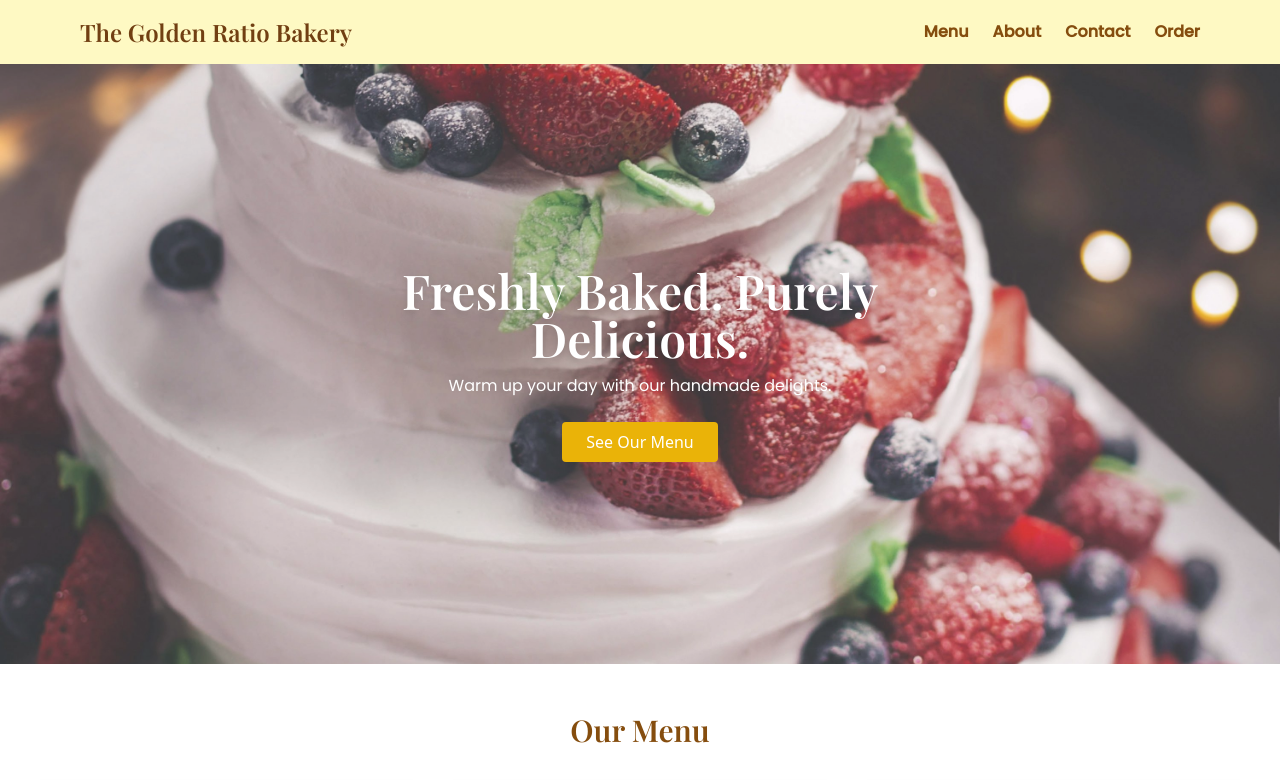
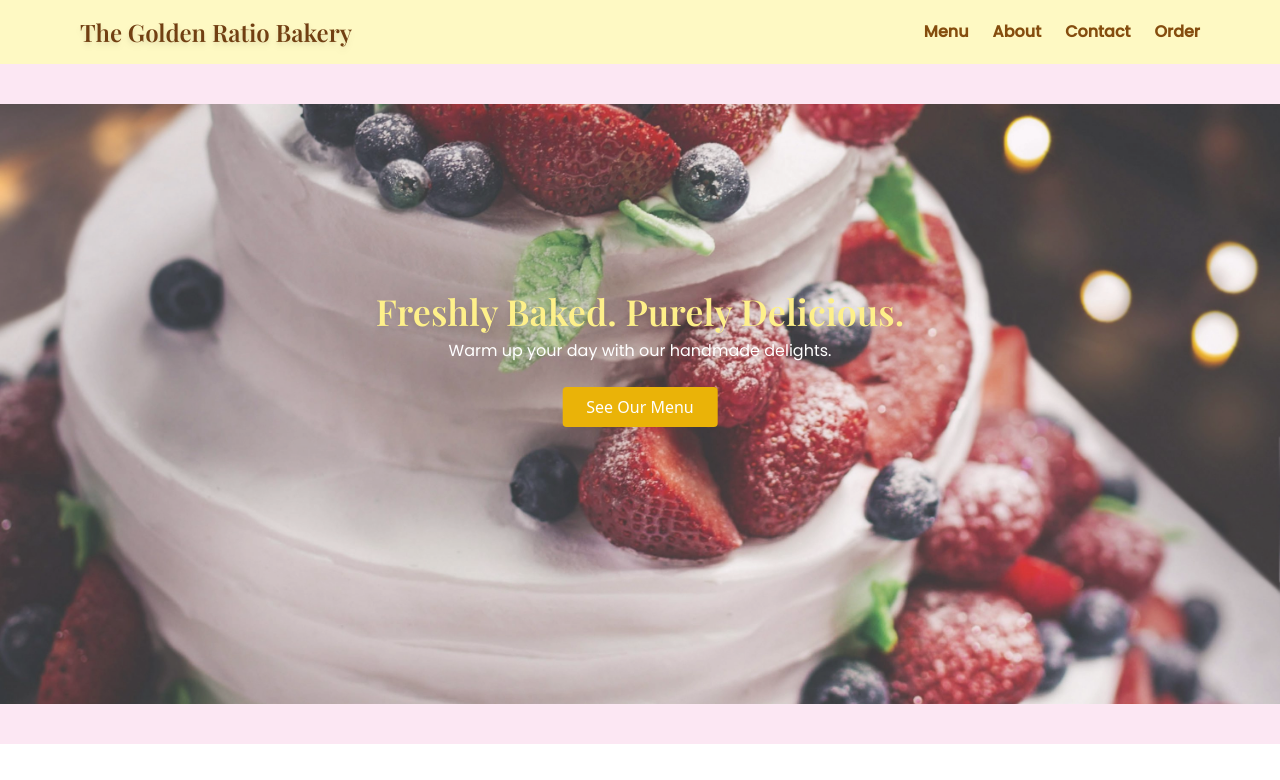
Before and after one commit to BloodlineX/smart-bakery, a React (Create React App) app: page / in a window 1280 px wide. Shown: the top 780 px of the page. Built offline with nearby package versions, Linux system fonts and the light colour scheme.

Commit message:
Updated App.js with new design, fonts and animation

```diff
--- a/src/App.js
+++ b/src/App.js
@@ -9,10 +9,9 @@ function App() {
 
   return (
     <div className="font-sans">
-      {/* Header */}
       <header className="bg-yellow-100 shadow">
         <nav className="max-w-6xl mx-auto px-4 py-4 flex justify-between items-center">
-          <h1 className="text-2xl font-heading text-yellow-900">The Golden Ratio Bakery</h1>
+          <h1 className="text-2xl font-heading text-yellow-900 drop-shadow-md">The Golden Ratio Bakery</h1>
           <ul className="flex gap-6 text-yellow-800 font-semibold font-body">
             <li><a href="#menu">Menu</a></li>
             <li><a href="#about">About</a></li>
@@ -23,40 +22,28 @@ function App() {
       </header>
 
       {/* Hero Section */}
-      <section className="relative text-center bg-pink-100">
-        <img
-          src="/cake.jpg"
-          alt="Delicious Cake"
-          className="w-full h-[600px] object-cover opacity-80"
-        />
-        <div className="absolute top-1/2 left-1/2 transform -translate-x-1/2 -translate-y-1/2 z-10 text-white">
-          <h2
-            className="text-5xl font-heading drop-shadow-lg glow"
-            data-aos="zoom-in"
-          >
+      <section className="relative text-center py-10 bg-pink-100">
+        <img src="/cake.jpg" alt="Delicious Cake" className="w-full h-[600px] object-cover opacity-80" />
+        <div className="absolute top-1/3 left-1/2 -translate-x-1/2 text-white">
+          <h2 className="text-4xl font-heading drop-shadow-lg text-yellow-200 animate-pulse">
             Freshly Baked. Purely Delicious.
           </h2>
-          <p className="mt-3 font-body">Warm up your day with our handmade delights.</p>
-          <a
-            href="#menu"
-            className="mt-6 inline-block px-6 py-2 bg-yellow-500 text-white rounded hover:bg-yellow-600 transition"
-          >
-            See Our Menu
-          </a>
+          <p className="font-body text-white mt-2">Warm up your day with our handmade delights.</p>
+          <a href="#menu" className="mt-6 inline-block px-6 py-2 bg-yellow-500 text-white rounded hover:bg-yellow-600 transition">See Our Menu</a>
         </div>
       </section>
 
       {/* Menu Section */}
       <section id="menu" className="py-12 bg-white text-center">
-        <h2 className="text-3xl font-heading mb-8 text-yellow-800">Our Menu</h2>
+        <h2 className="text-3xl font-heading mb-8 text-yellow-800" data-aos="fade-up">Our Menu</h2>
         <div className="grid md:grid-cols-3 gap-6 px-8">
           {[
             { src: "/bread1.jpg", title: "Breads", desc: "Crusty sourdough, soft rolls, and more." },
             { src: "/cake1.jpg", title: "Cakes", desc: "Chocolate, vanilla, fruit — all made fresh daily." },
             { src: "/pastry.jpg", title: "Pastries", desc: "Swirls, tarts, puffs and cookies with love." }
           ].map((item, i) => (
-            <div key={i} className="bg-yellow-50 shadow-md rounded-lg p-4" data-aos="fade-up">
-              <img src={item.src} alt={item.title} className="w-full h-80 object-cover rounded" />
+            <div key={i} className="bg-yellow-50 shadow-md rounded-lg p-4" data-aos="zoom-in">
+              <img src={item.src} alt={item.title} className="w-full h-85 object-cover rounded" />
               <h3 className="mt-4 text-xl font-heading">{item.title}</h3>
               <p className="mt-2 text-sm text-gray-600 font-body">{item.desc}</p>
             </div>
@@ -66,8 +53,8 @@ function App() {
 
       {/* About Section */}
       <section id="about" className="py-10 bg-yellow-100 text-center">
-        <h2 className="text-3xl font-heading text-yellow-900 mb-4">About Us</h2>
-        <p className="max-w-2xl mx-auto text-gray-700 px-4 font-body">
+        <h2 className="text-3xl font-heading text-yellow-900 mb-4" data-aos="fade-right">About Us</h2>
+        <p className="max-w-2xl mx-auto text-gray-700 px-4 font-body" data-aos="fade-left">
           Founded with a passion for real ingredients and slow baking, The Golden Ratio has been serving love since 2023.
           We believe in butter, not shortcuts 🧈
         </p>
@@ -75,13 +62,13 @@ function App() {
 
       {/* Contact Section */}
       <section id="contact" className="py-10 bg-white text-center">
-        <h2 className="text-3xl font-heading text-yellow-900 mb-4">Contact</h2>
+        <h2 className="text-3xl font-heading text-yellow-900 mb-4" data-aos="fade-up">Contact</h2>
         <p className="font-body">Email: hello@thegoldenratio.com | Phone: +91 98765 3210</p>
       </section>
 
       {/* Order Form */}
       <section id="order" className="py-12 bg-pink-50">
-        <div className="max-w-xl mx-auto bg-white p-8 rounded-lg shadow-lg">
+        <div className="max-w-xl mx-auto bg-white p-8 rounded-lg shadow-lg" data-aos="fade-up">
           <h2 className="text-2xl font-heading mb-6 text-center">🍰 Place Your Order</h2>
           <form
             action="https://script.google.com/macros/s/AKfycbytXMG9yU3M2hFDQ1TI14vSNibmZ42854xLZbHih4BPP11HLdz_n9AbmY_e9XX1lQFE/exec"
@@ -100,15 +87,14 @@ function App() {
 
       {/* Owner Section */}
       <section id="owner" className="py-10 bg-yellow-100 text-center">
-        <h2 className="text-3xl font-heading text-yellow-900 mb-4">Meet the Owner</h2>
-        <div className="flex flex-col items-center">
+        <h2 className="text-3xl font-heading text-yellow-900 mb-4" data-aos="fade-up">Meet the Owner</h2>
+        <div className="flex flex-col items-center" data-aos="zoom-in">
           <img src="/owner.jpg" alt="Bakery Owner" className="w-32 h-32 rounded-full object-cover mb-4" />
           <h3 className="text-xl font-heading">Bhaskar Chauhan</h3>
           <p className="font-body">Founder of The Golden Ratio Bakery</p>
         </div>
       </section>
 
-      {/* Footer */}
       <footer className="bg-yellow-900 text-white py-4 text-center">
         <p className="font-body">© 2025 The Golden Ratio Bakery</p>
       </footer>
```
